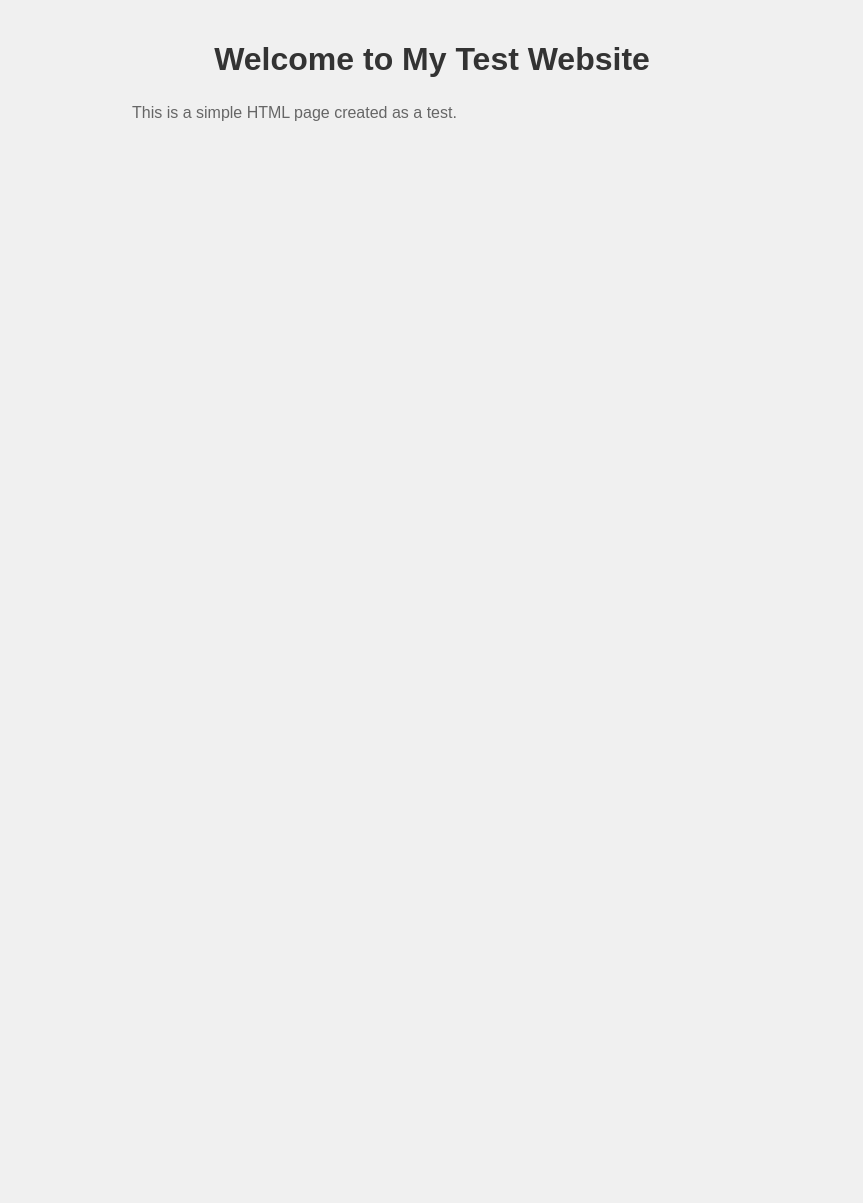
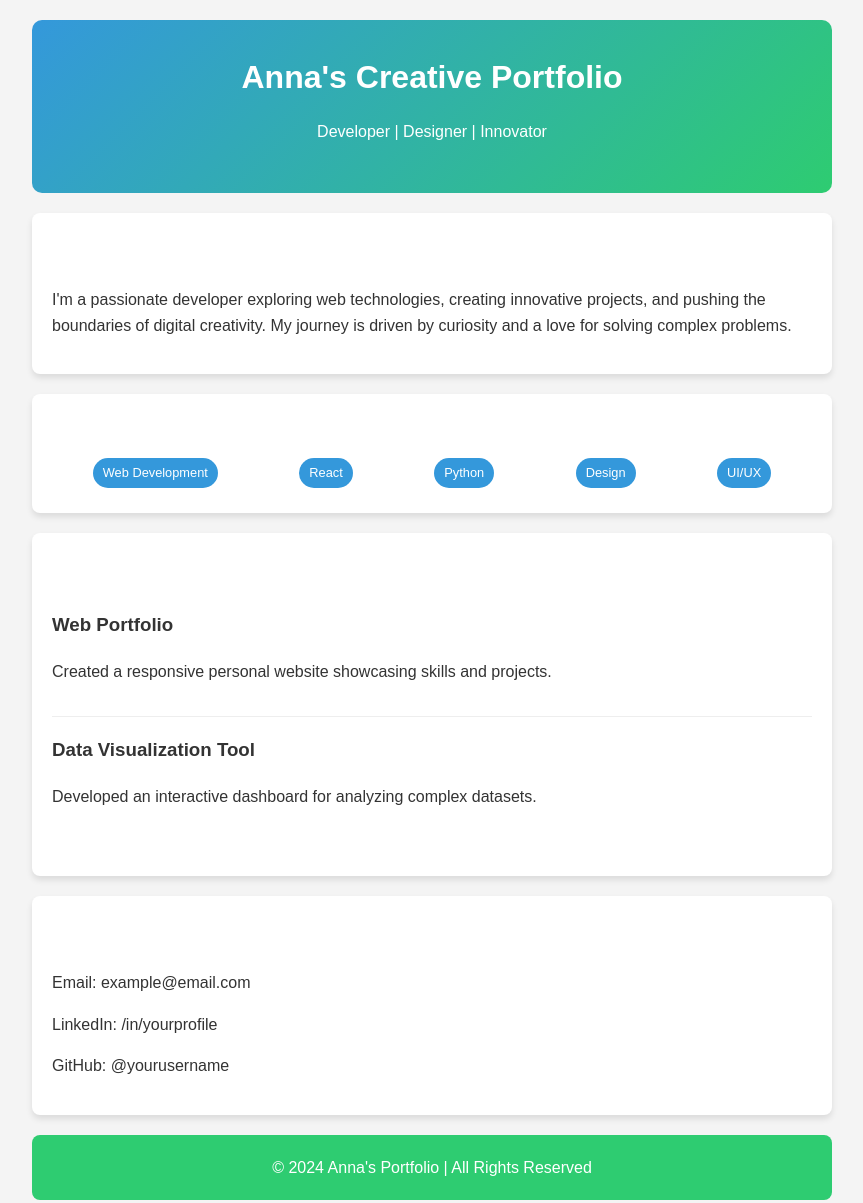
Before and after one commit to annaom9/new-website-test, a plain HTML site: page index.html in a window 1280 px wide. Shown: the whole page, without its empty margins (208-1071 px from the left). Before the commit the page ends 800 px from the top, so only its background shows below. Drawn offline with Linux system fonts and the light colour scheme.

Commit message:
Redesign website with enhanced styling and content

```diff
--- a/index.html
+++ b/index.html
@@ -2,11 +2,52 @@
 <html lang="en">
 <head>
     <meta charset="UTF-8">
-    <title>My Test Website</title>
+    <title>My Creative Portfolio</title>
     <link rel="stylesheet" href="styles.css">
 </head>
 <body>
-    <h1>Welcome to My Test Website</h1>
-    <p>This is a simple HTML page created as a test.</p>
+    <header>
+        <h1>Anna's Creative Portfolio</h1>
+        <p>Developer | Designer | Innovator</p>
+    </header>
+
+    <section id="about">
+        <h2>About Me</h2>
+        <p>I'm a passionate developer exploring web technologies, creating innovative projects, and pushing the boundaries of digital creativity. My journey is driven by curiosity and a love for solving complex problems.</p>
+    </section>
+
+    <section id="skills">
+        <h2>Skills</h2>
+        <div class="skills">
+            <span class="skill-tag">Web Development</span>
+            <span class="skill-tag">React</span>
+            <span class="skill-tag">Python</span>
+            <span class="skill-tag">Design</span>
+            <span class="skill-tag">UI/UX</span>
+        </div>
+    </section>
+
+    <section id="projects">
+        <h2>Recent Projects</h2>
+        <div class="project">
+            <h3>Web Portfolio</h3>
+            <p>Created a responsive personal website showcasing skills and projects.</p>
+        </div>
+        <div class="project">
+            <h3>Data Visualization Tool</h3>
+            <p>Developed an interactive dashboard for analyzing complex datasets.</p>
+        </div>
+    </section>
+
+    <section id="contact">
+        <h2>Contact Me</h2>
+        <p>Email: example@email.com</p>
+        <p>LinkedIn: /in/yourprofile</p>
+        <p>GitHub: @yourusername</p>
+    </section>
+
+    <footer>
+        © 2024 Anna's Portfolio | All Rights Reserved
+    </footer>
 </body>
 </html>
--- a/styles.css
+++ b/styles.css
@@ -1,17 +1,72 @@
+:root {
+    --primary-color: #3498db;
+    --secondary-color: #2ecc71;
+    --background-color: #f4f4f4;
+    --text-color: #333;
+    --accent-color: #e74c3c;
+}
+
 body {
-    font-family: Arial, sans-serif;
-    max-width: 600px;
+    font-family: 'Arial', sans-serif;
+    max-width: 800px;
     margin: 0 auto;
     padding: 20px;
-    background-color: #f0f0f0;
+    background-color: var(--background-color);
+    line-height: 1.6;
+    color: var(--text-color);
 }
 
-h1 {
-    color: #333;
+header {
+    background: linear-gradient(135deg, var(--primary-color), var(--secondary-color));
+    color: white;
     text-align: center;
+    padding: 2rem;
+    border-radius: 10px;
+    margin-bottom: 20px;
 }
 
-p {
-    line-height: 1.6;
-    color: #666;
+h1, h2 {
+    margin: 0;
+    color: white;
 }
+
+section {
+    background-color: white;
+    border-radius: 8px;
+    padding: 20px;
+    margin-bottom: 20px;
+    box-shadow: 0 4px 6px rgba(0,0,0,0.1);
+}
+
+.skills {
+    display: flex;
+    justify-content: space-around;
+    flex-wrap: wrap;
+}
+
+.skill-tag {
+    background-color: var(--primary-color);
+    color: white;
+    padding: 5px 10px;
+    margin: 5px;
+    border-radius: 20px;
+    font-size: 0.8rem;
+}
+
+.project {
+    border-bottom: 1px solid #eee;
+    padding-bottom: 15px;
+    margin-bottom: 15px;
+}
+
+.project:last-child {
+    border-bottom: none;
+}
+
+footer {
+    text-align: center;
+    padding: 20px;
+    background-color: var(--secondary-color);
+    color: white;
+    border-radius: 8px;
+}
```
